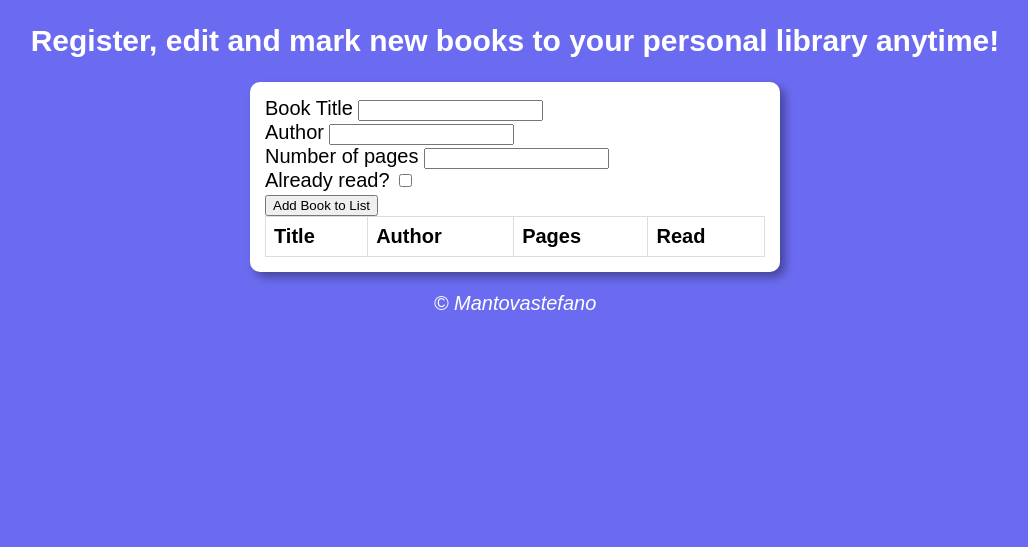
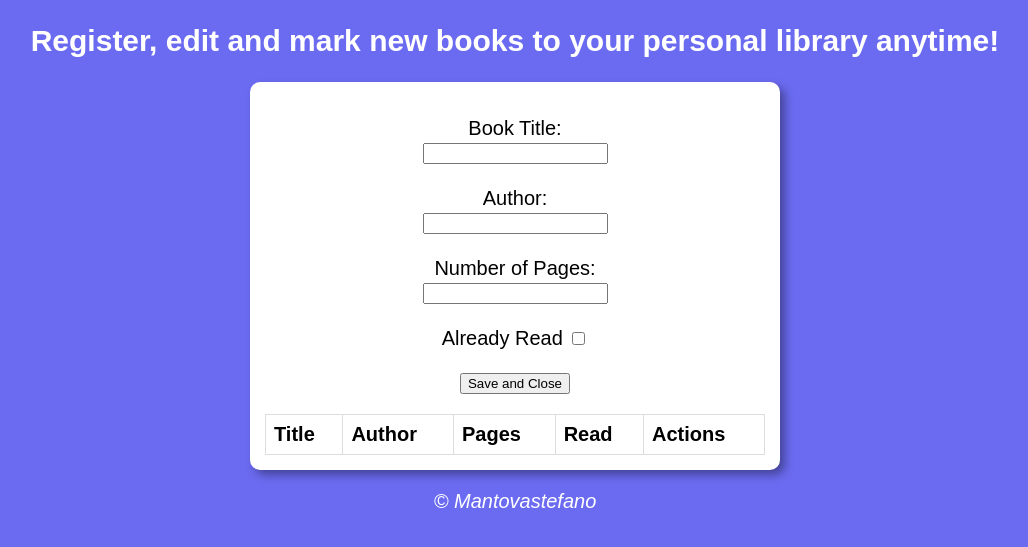
Before and after one commit to stefanomantova/Library, a plain HTML site: page model.html in a window 1280 px wide. Both pictures are taken after a click on the button "Add a new Book". Shown: the part 75-622 px from the top of the page, without its empty margins (125-1153 px from the left). Drawn offline with Linux system fonts and the light colour scheme.

Commit message:
Add books function created
-Add book to library is possible
-Books correctly added to array
-Error handling for empty or duplicated values

```diff
--- a/model.html
+++ b/model.html
@@ -14,8 +14,23 @@
 <h2>Register, edit and mark new books to your personal library anytime!</h2>
    </header>
    <section>
-<div id="addBook">
-<p id="callFormButton"><input type="button" value="Add a new Book" onclick="createForm()"></p>
+<div id="addBookForm">
+   <p id="form">
+      <form name="inputData">
+         <label for="title">Book Title:</label><br>
+         <input type="text" name="title" id="title"><br><br>
+         <label for="author">Author:</label><br>
+         <input type="text" name="author" id="author"><br><br>
+         <label for="NumberOfPages">Number of Pages:</label><br>
+         <input type="number" name="NumberOfPages" id="NumberOfPages"><br> <br>
+         <label for="isRead">Already Read</label>
+         <input type="checkbox" name="isRead" id="isRead">
+      </form>
+   </p>
+</div>
+<div id="formButton">
+<input type="button" id="callFormButton" value="Add a new Book" onclick="showForm()">
+<p></p>
 </div>
 <div id="tableBooks">
 <table id="table">
@@ -25,6 +40,7 @@
       <th>Author</th>
       <th>Pages</th>
       <th>Read</th>
+      <th>Actions</th>
    </tr>
 </thead>
 <tbody>
--- a/script.js
+++ b/script.js
@@ -1,5 +1,7 @@
 let libraryStorage = []
 let libraryTableHTML = []
+let toggleForm = document.getElementById("addBookForm")
+let callFormButton = document.getElementById("callFormButton")
 
 function Book(title, author, pagesQuantity, isRead){
     this.title = title
@@ -24,43 +26,38 @@ function Book(title, author, pagesQuantity, isRead){
     alert(b1.info())
     }
 
-    function createForm(){
-    let addBookDiv = document.getElementById('addBook')
-    addBookDiv.removeChild(document.getElementById('callFormButton'))
-    let newBookForm = document.createElement('form')
-    addBookDiv.appendChild(newBookForm)
-    let bookTitle = document.createElement('input')
-    bookTitle.type = 'text'
-    newBookForm.innerHTML = `Book Title `
-    newBookForm.appendChild(bookTitle)
-    let bookAuthor = document.createElement('input')
-    bookAuthor.type = 'text'
-    newBookForm.innerHTML += '</br> Author '
-    newBookForm.appendChild(bookAuthor)
-    let numberPages = document.createElement('input')
-    numberPages.type = 'number'
-    newBookForm.innerHTML += '</br> Number of pages '
-    newBookForm.appendChild(numberPages)
-    let readCheck = document.createElement('input')
-    readCheck.type = 'checkbox'
-    newBookForm.innerHTML += '</br> Already read? '
-    newBookForm.appendChild(readCheck)
-    let addBookButton = document.createElement('input')
-    addBookButton.type = 'button'
-    addBookButton.value = 'Add Book to List'
-    let br = document.createElement("br")
-    newBookForm.appendChild(br)
-    newBookForm.appendChild(addBookButton)
-    addBookButton.addEventListener('click',() =>{ addBookToList(bookTitle.value, bookAuthor.value, numberPages.value, readCheck)
-    })
+    function showForm(){
+        toggleForm = document.getElementById("addBookForm")
+        if (toggleForm.style.display != "block") {
+            toggleForm.style.display = "block"
+            callFormButton.setAttribute('value','Save and Close')
+
+        } else {
+            toggleForm.style.display = "none"
+            if(document.forms[0].elements[0].value==""||document.forms[0].elements[1].value =="" || document.forms[0].elements[2].value == ""){
+                alert("Invalid book!")
+            }else if(duplicated(document.forms[0].elements[0].value, document.forms[0].elements[1].value, document.forms[0].elements[2].value)){
+                alert("Book already registered!")
+            }else{
+            addBookToList()
+            }
+            callFormButton.setAttribute('value','Add a new Book')
+
     }
 
-    function addBookToList(title, author, pages, isRead){
+    }
+
+
+    function addBookToList(){
 
         let arrayScan = 0
      while(libraryStorage[arrayScan]!=undefined){
         arrayScan++
     }
+    let title = document.forms[0].elements[0].value
+    let author = document.forms[0].elements[1].value
+    let pages = document.forms[0].elements[2].value
+    let isRead = document.forms[0].elements[3].checked
     libraryStorage[arrayScan] = new Book(title, author, pages, isRead)
     let tableBody = document.getElementById('table').getElementsByTagName('tbody')[0]
     let newRow = document.createElement('tr')
@@ -70,6 +67,14 @@ function Book(title, author, pagesQuantity, isRead){
     let newCellIsRead = document.createElement('td')
 
     newCellTitle.innerHTML = `${libraryStorage[arrayScan].title}`
+    newCellAuthor.innerHTML = `${libraryStorage[arrayScan].author}`
+    newCellPages.innerHTML = `${libraryStorage[arrayScan].pagesQuantity}`
+    if(isRead){
+    newCellIsRead.innerHTML = `Read`
+    }else{
+    newCellIsRead.innerHTML = `Unread`
+    }
+
 
     tableBody.appendChild(newRow)
     newRow.appendChild(newCellTitle)
@@ -78,3 +83,11 @@ function Book(title, author, pagesQuantity, isRead){
     newRow.appendChild(newCellIsRead)
 
     }
+
+    function duplicated(title,author,numberOfPages){
+        for(let scan = 0; scan < libraryStorage.length ; scan++){
+         if(title == libraryStorage[scan].title && author == libraryStorage[scan].author && numberOfPages == libraryStorage[scan].pagesQuantity){
+             return true
+         }
+        }
+    }
--- a/style.css
+++ b/style.css
@@ -38,3 +38,12 @@ table {
   tr:nth-child(even) {
     background-color: #dddddd;
   }
+
+  #addBookForm{
+    display: none;
+    text-align: center;
+  }
+
+  #formButton{
+    text-align: center;
+  }
```
